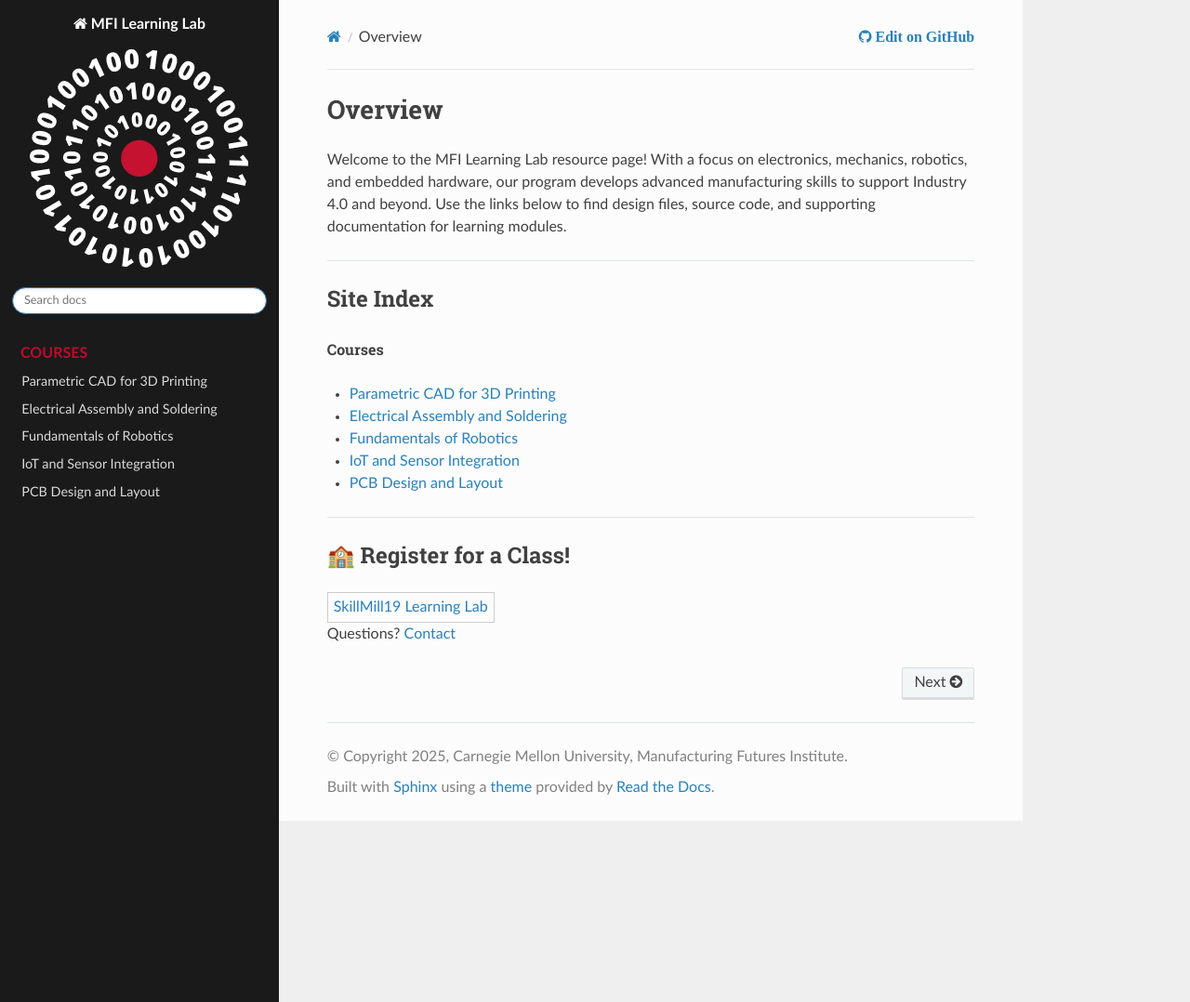
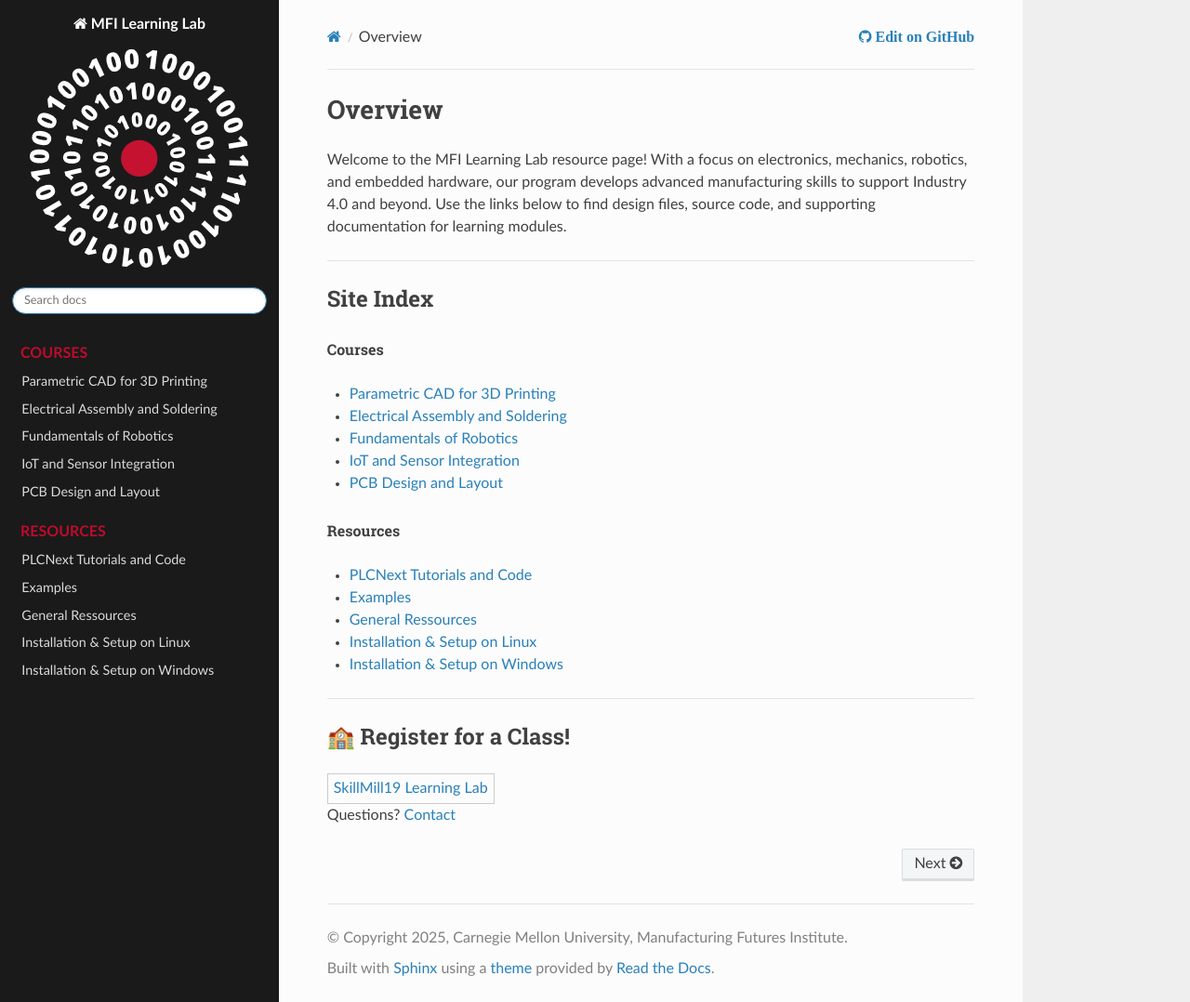
Before and after one commit to cmu-mfi/learninglab, a Sphinx documentation site: the page built from doc/index.md, in a window 1280 px wide and 1078 px high. Shown: the whole window at 93% size. Built offline with Sphinx 7.4.7 and the Read the Docs theme 3.1.0, drawn with Linux system fonts in a browser that asks for light colours; some of the changed lines change nothing that is shown.

Commit message:
added PLCNext Resource page

````diff
--- a/doc/index.md
+++ b/doc/index.md
@@ -18,6 +18,13 @@
 courses/pcb.md
 ```
 
+```{toctree}
+:caption: Resources
+:maxdepth: 1
+
+resources/plcnext.md
+```
+
 ***
 ## 🏫 Register for a Class!
 
--- /dev/null
+++ b/doc/resources/plcnext.md
@@ -0,0 +1,112 @@
+# PLCNext Tutorials and Code
+Documentation and Code for PLCNext
+
+Versions used in this repository:
+- AXC F 2152 Controller running firmware 25.0.3
+- PLCNext Engineer 2025.9
+- sdk version 2025.0
+
+# Examples
+
+|\#| Name | Description |
+| ----- | ------ | ------ |
+|[01](https://github.com/cmu-mfi/plcnext_tutorials/tree/main/SimpleIOReadWrite/README.md) | [SimpleIOReadWrite](https://github.com/cmu-mfi/plcnext_tutorials/tree/main/SimpleIOReadWrite/README.md) | Control the IO of the controller in a real-time cpp program |
+|[02](https://github.com/cmu-mfi/plcnext_tutorials/tree/main/NoEngineerHelloWorld/README.md) | [NoEngineerHelloWorld](https://github.com/cmu-mfi/plcnext_tutorials/tree/main/NoEngineerHelloWorld/README.md) | Create a cpp real-time program that uses logging and deploy it to the controller withouth using PLCNext Engineer |
+|[03](https://github.com/cmu-mfi/plcnext_tutorials/tree/main/RestCommunication/README.md) | [RestCommunication](https://github.com/cmu-mfi/plcnext_tutorials/tree/main/RestCommunication/README.md) | Uses a cpp real-time program to read and write IO from the controller and also makes it available to the rest interface, through which it also receives commands to set the output. |
+|[04](https://github.com/cmu-mfi/plcnext_tutorials/tree/main/MqttCommunication/README.md) | [MqttCommunication](https://github.com/cmu-mfi/plcnext_tutorials/tree/main/MqttCommunication/README.md) | Read the IO from the PLCNext starter kit, sends it over MQTT to a broker using the IIot Library by PlcNext. |
+|[05](https://github.com/cmu-mfi/plcnext_tutorials/tree/main/GrpcRemoteCommunication/README.md) | [GrpcRemoteCommunication](https://github.com/cmu-mfi/plcnext_tutorials/tree/main/GrpcRemoteCommunication/README.md) | How to read and write controller data remotely using grpc. An example using the command-line tool grpcurl and python is provided. |
+|[06](https://github.com/cmu-mfi/plcnext_tutorials/tree/main/GrpcLocalCommunication/README.md) | [GrpcLocalCommunication](https://github.com/cmu-mfi/plcnext_tutorials/tree/main/GrpcLocalCommunication/README.md) | How to read and write controller data localy using grpc running on python on the controller itself. Employs a podman container to use python. |
+|[07](https://github.com/cmu-mfi/plcnext_tutorials/tree/main/OpcUaCommunication/README.md) | [OpcUaCommunication](https://github.com/cmu-mfi/plcnext_tutorials/tree/main/OpcUaCommunication/README.md) | Read controller data remotely by connecting to the OPC UA server of the controller. An example using the program UaExpert is provided. |
+|[08](https://github.com/cmu-mfi/plcnext_tutorials/tree/main/ToasterOven/README.md) | [ToasterOven](https://github.com/cmu-mfi/plcnext_tutorials/tree/main/OpcUaCommunication/README.md) | An extensive example project utilizing ladder logic, cpp real-time programs, the rest interface, and remote grpc. |
+
+# General Ressources
+- [PLCNext Info Center](https://www.plcnext-community.net/infocenter/about/home/)
+- [CPP Tutorial](https://www.plcnext-runtime.com/ch00-00-introduction.html)
+- [CPP Examples](https://github.com/PLCnext/CppExamples)
+- [PLCNext How-To](https://github.com/savushkin-r-d/PLCnext-howto/tree/master)
+- [PLCNext Engineer Help](https://engineer.plcnext.help/2025.0_en/_index.htm?iframe=https://engineer.plcnext.help/2025.0_de/LoggingMonitoring.htm)
+
+## Specific Links
+- [CPP Component Structure and Port Definitions](https://www.plcnext-community.net/infocenter/programming/cplusplus/icomponent_and_iprogram/)
+- [CPP Data Types](https://www.plcnext-community.net/infocenter/programming/supported_elementary_data_types/)
+- [Axioline User Diagnostics and Error Codes](https://www.plcnext-community.net/robohelp/infocenter/assets/docs/um_en_axl_f_sys_diag_8663_en_08.pdf)
+- [PLCNex Ecosystem](https://www.rs-online.com/designspark/a-practical-introduction-to-plcnext-part-1-the-ecosystem)
+
+## Tutorials
+- [Connect to Controller in Windows](https://www.realpars.com/blog/plcnext-engineer)
+- [Setting up PLCNext Engineer Project](https://www.realpars.com/blog/phoenix-contact-plcnext)
+  - Not entirely correct, when setting up Axioline Device, the 3rd slot should be: **AXL SE SC Rev. >=00** not **AXL SE SC-A Rev. >=00**
+- [Ladder Logic IO Control](https://www.realpars.com/blog/plcnext-ladder-logic)
+- [How to import cpp program into PLC Engineer](https://www.youtube.com/watch?v=IUGSZzuzm-c)
+
+# Installation & Setup on Linux
+How to install all dependencies and tools necessary to work with plcnext. All the steps are valid for ubuntu linux.
+## PLCNext Technology Toolchain (plcncli)
+Download the right version from [here](https://www.phoenixcontact.com/en-us/products/software-package-plcnext-technology-toolchain-1639782)
+
+Run the executable:
+```sh
+/bin/sh PLCnext_Toolchain_2024.6.sh
+```
+Press q and then y to accept the license.
+
+Move the folder to /opt and link the file:
+```sh
+sudo ln -sf /opt/PLCnext_Toolchain/plcncli /usr/bin/plcncli
+```
+Test if plcncli is accessible:
+```sh
+plcncli --version
+```
+
+## PLCNext SDK (for AXC F 2125)
+Download axcf2152 2025.0.3 sdk from [here](https://www.phoenixcontact.com/en-us/products/controller-axc-f-2152-2404267) (Pick the right version and operating system under Software)
+
+Navigate to where the download got saved and run:
+```sh
+chmod a+x axcf2152-linux_sdk-2025.0.3-25.0.3.99.sh
+sudo mkdir -p
+sudo mkdir /opt/pxc/2025.0 -p
+sudo chown $USER:$USER /opt/pxc/ -R
+```
+Install the sdk with plcncli:
+```sh
+plcncli install sdk --path axcf2152-linux_sdk-2025.0.3-25.0.3.99.sh -d /opt/pxc/2025.0
+```
+## Connect AXC F 2125 on Linux
+When plugging the controller directly into the computer via ethernet while using Wifi for internet:
+
+Find Device Name of Ethernet:
+```sh
+nmcli device
+```
+Create connection:
+```sh
+nmcli con add con-name "plc-con" ifname <device name> type ethernet
+```
+Configure connection:
+```sh
+nmcli con modify plc-con ipv6.method disabled
+nmcli con modify plc-con ipv4.method shared ipv4.addresses 192.168.1.1/24
+```
+Enable and test connection:
+```sh
+nmcli con up plc-con
+ping 192.168.1.10 (address of controller)
+ping github.com (Check if internet works)
+```
+
+# Installation & Setup on Windows
+How to install all dependencies and tools necessary to work with plcnext. All the steps are tested on Windows 11.
+## Install PLCNext Engineer
+Download from [here](https://www.phoenixcontact.com/en-us/products/programming-plcnext-engineer-1046008)
+## Install plcncli
+Download from [here](https://www.phoenixcontact.com/en-us/products/software-package-plcnext-technology-toolchain-1639782)
+## Install sdk for AXC F 2152
+Download axcf2152 2025.0.3 sdk from [here](https://www.phoenixcontact.com/en-us/products/controller-axc-f-2152-2404267) (Pick the right version and operating system under Software)
+## Install and setup Eclipse (when working on cpp projects)
+Follow instructions from [here](https://www.plcnext-community.net/infocenter/programming/cplusplus/cpp_required_installations) and [here](https://www.plcnext-community.net/infocenter/programming/cplusplus/working_with_eclipse)
+## Connect AXC F 2125 on Windows
+Connecting to the controller via ethernet:
+ - https://www.realpars.com/blog/plcnext-engineer
+ - https://www.realpars.com/blog/phoenix-contact-plcnext
````
